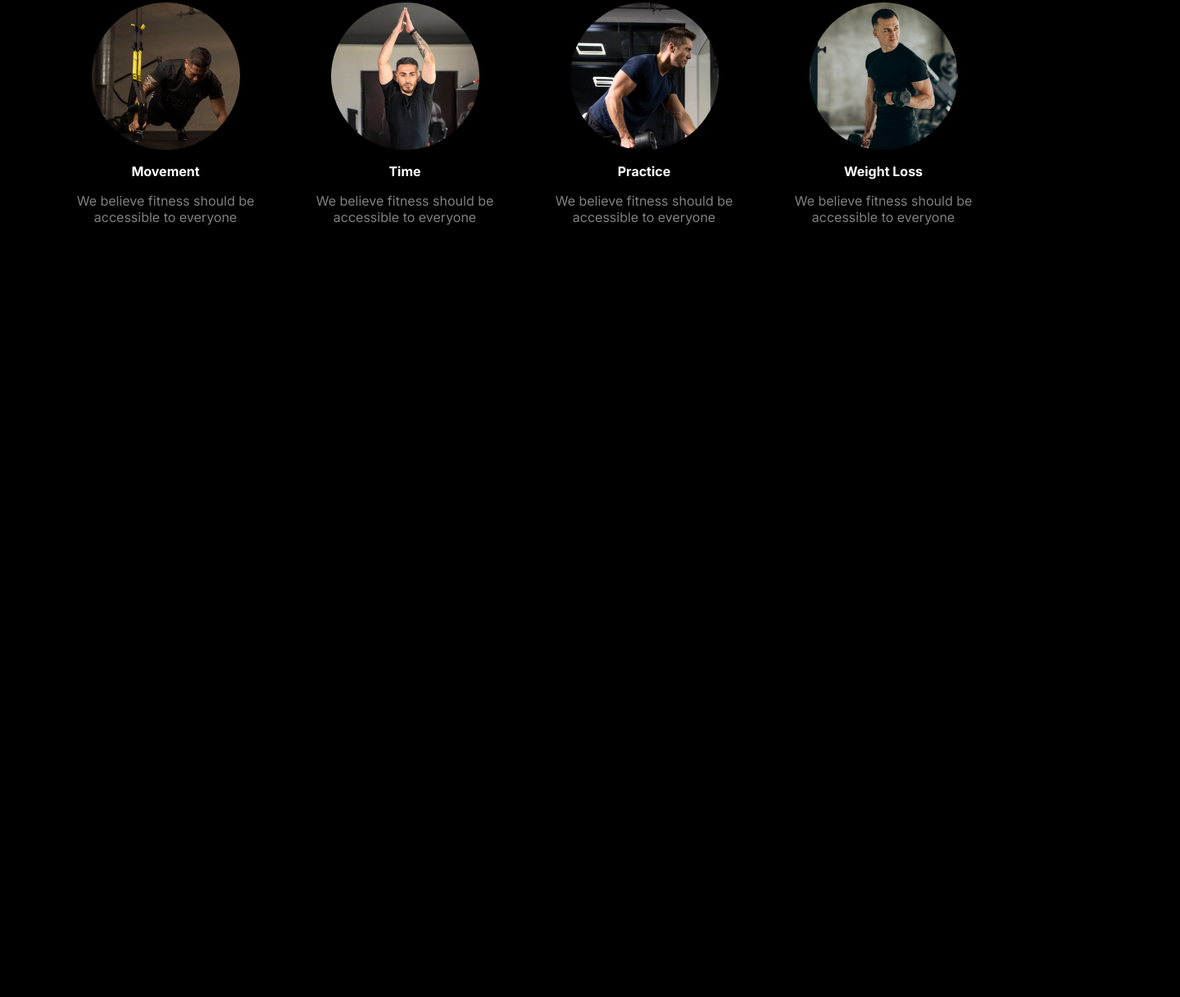
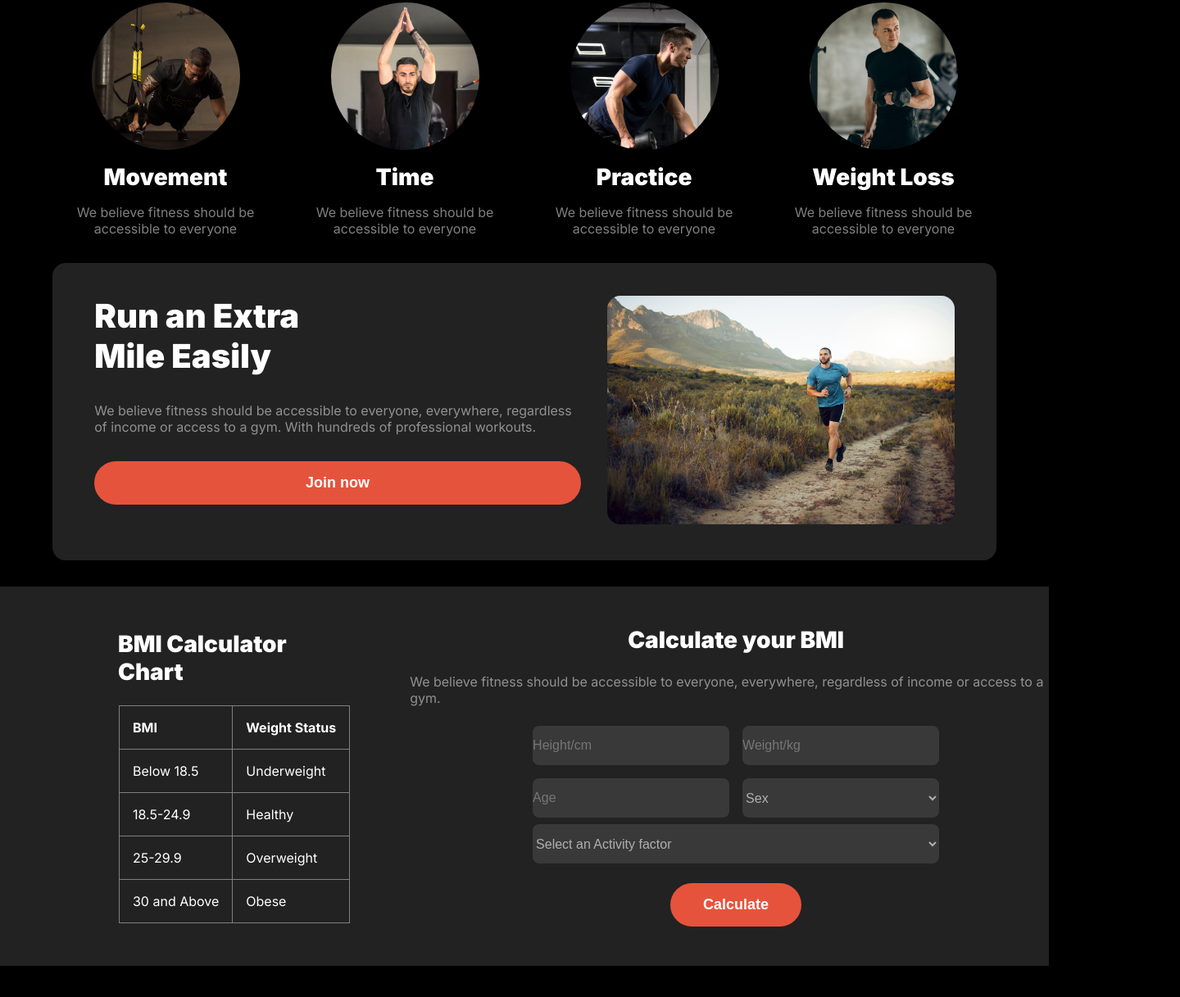
Before and after one commit to syedejaj/task-two-10, a plain HTML site: page index.html in a window 1280 px wide. Shown: the part 853-2070 px from the top of the page at 82% size, 1440 px wide, since content can reach past the window. Before the commit the page ends 1160 px from the top, so only its background shows below. Drawn offline with Linux system fonts and the light colour scheme.

Commit message:
final commit

```diff
--- a/index.html
+++ b/index.html
@@ -26,7 +26,7 @@
                 <p>About</p>
 
             </div>
-            <i class="fa-solid fa-bars"></i>
+            <i class="fa-solid fa-bars display-none"></i>
         </nav>
     </header>
     <main>
@@ -76,6 +76,72 @@
                 </div>
             </div>
         </section>
+        <section class="container">
+            <div class="extra-mile">
+                <div class="mile-content">
+                    <h2>Run an Extra <br> Mile Easily</h2>
+                    <p>We believe fitness should be accessible to everyone, everywhere, regardless of income or access
+                        to a
+                        gym. With hundreds of professional workouts.</p>
+                    <button class="btn-primary join-now">Join now</button>
+
+                </div>
+                <div class="mile-image">
+                    <img src="images/run.jpg" alt="">
+                </div>
+            </div>
+        </section>
+        <section class="calculator">
+            <div class="container bmi-content">
+                <div class="chart">
+                    <h4>BMI Calculator Chart</h4>
+                    <table>
+                        <tr>
+                            <th>BMI</th>
+                            <th>Weight Status</th>
+                        </tr>
+                        <tbody>
+                            <tr>
+                                <td>Below 18.5</td>
+                                <td>Underweight</td>
+                            </tr>
+                            <tr>
+                                <td>18.5-24.9</td>
+                                <td>Healthy</td>
+                            </tr>
+                            <tr>
+                                <td>25-29.9</td>
+                                <td>Overweight</td>
+                            </tr>
+                            <tr>
+                                <td>30 and Above</td>
+                                <td>Obese</td>
+                            </tr>
+                        </tbody>
+                    </table>
+                </div>
+                <div class="bmi-form">
+                    <h4>Calculate your BMI</h4>
+                    <p>We believe fitness should be accessible to everyone, everywhere, regardless of income or access
+                        to a gym. </p>
+                    <form action="">
+                        <div class="form-content">
+                            <input type="text" placeholder="Height/cm">
+                            <input type="text" placeholder="Weight/kg">
+                            <input type="text" placeholder="Age">
+                            <select name="" id="">
+                                <option value="">Sex</option>
+                            </select>
+                        </div>
+                        <select name="" id="">
+                            <option value="">Select an Activity factor</option>
+                        </select>
+
+                    </form>
+                    <button class="btn-primary">Calculate</button>
+                </div>
+            </div>
+        </section>
     </main>
     <footer>
 
--- a/styles/style.css
+++ b/styles/style.css
@@ -9,7 +9,11 @@
 * {
     margin: 0;
     padding: 0;
+}
+
+body {
     background-color: black;
+    color: white;
 }
 
 /* shared style */
@@ -50,6 +54,8 @@ h2 {
 
 h4 {
     color: white;
+    font-size: 28px;
+    font-weight: 900;
 }
 
 .btn-primary {
@@ -70,6 +76,7 @@ h4 {
     padding: 16px 40px;
     font-size: 18px;
     font-weight: 600;
+    background-color: black;
     color: white;
 }
 
@@ -185,6 +192,88 @@ nav li a {
     margin-bottom: 2rem;
 }
 
+/* extra mile styles */
+.mile-content {
+    display: flex;
+    flex-direction: column;
+    gap: 2rem;
+}
+
+.extra-mile {
+    display: grid;
+    grid-template-columns: 0.7fr 0.5fr;
+    gap: 2rem;
+    background-color: rgb(34, 34, 34);
+    padding: 2.5rem 3.2rem;
+    border: none;
+    border-radius: 1rem;
+}
+
+.mile-image img {
+    width: 100%;
+    border-radius: 1rem;
+    border: none;
+}
+
+/* bmi calculator styles  */
+.chart,
+.bmi-form {
+    display: flex;
+    flex-direction: column;
+    gap: 1.5rem;
+    align-items: center;
+    justify-content: center;
+
+}
+
+.calculator {
+    background-color: rgb(34, 34, 34);
+}
+
+.bmi-content {
+    display: flex;
+    gap: 4.5rem;
+    padding: 3rem 9rem;
+}
+
+table,
+th,
+td {
+    border: 1px solid gray;
+    border-collapse: collapse;
+    padding: 1rem;
+    text-align: start;
+}
+
+.form-content {
+    display: grid;
+    grid-template-columns: 1fr 1fr;
+    gap: 1rem;
+}
+
+form {
+    display: flex;
+    flex-direction: column;
+    gap: 0.5rem;
+}
+
+.form-content input,
+.form-content select,
+form>select {
+    width: 15rem;
+    height: 3rem;
+    border: none;
+    border-radius: 0.5rem;
+    background-color: rgba(255, 255, 255, 0.1);
+    color: rgba(255, 255, 255, 0.6);
+    font-size: 16px;
+    font-weight: 400;
+}
+
+form>select {
+    width: 31rem;
+}
+
 /* mobile devices  */
 @media screen and (max-width:576px) {
     .fa-bars {
@@ -202,4 +291,15 @@ nav li a {
     .habits {
         grid-template-columns: 1fr;
     }
+
+    .extra-mile {
+        grid-template-columns: 1fr;
+    }
+
+    .bmi-content {
+        flex-direction: column;
+        padding: 0;
+    }
+
+
 }
```
